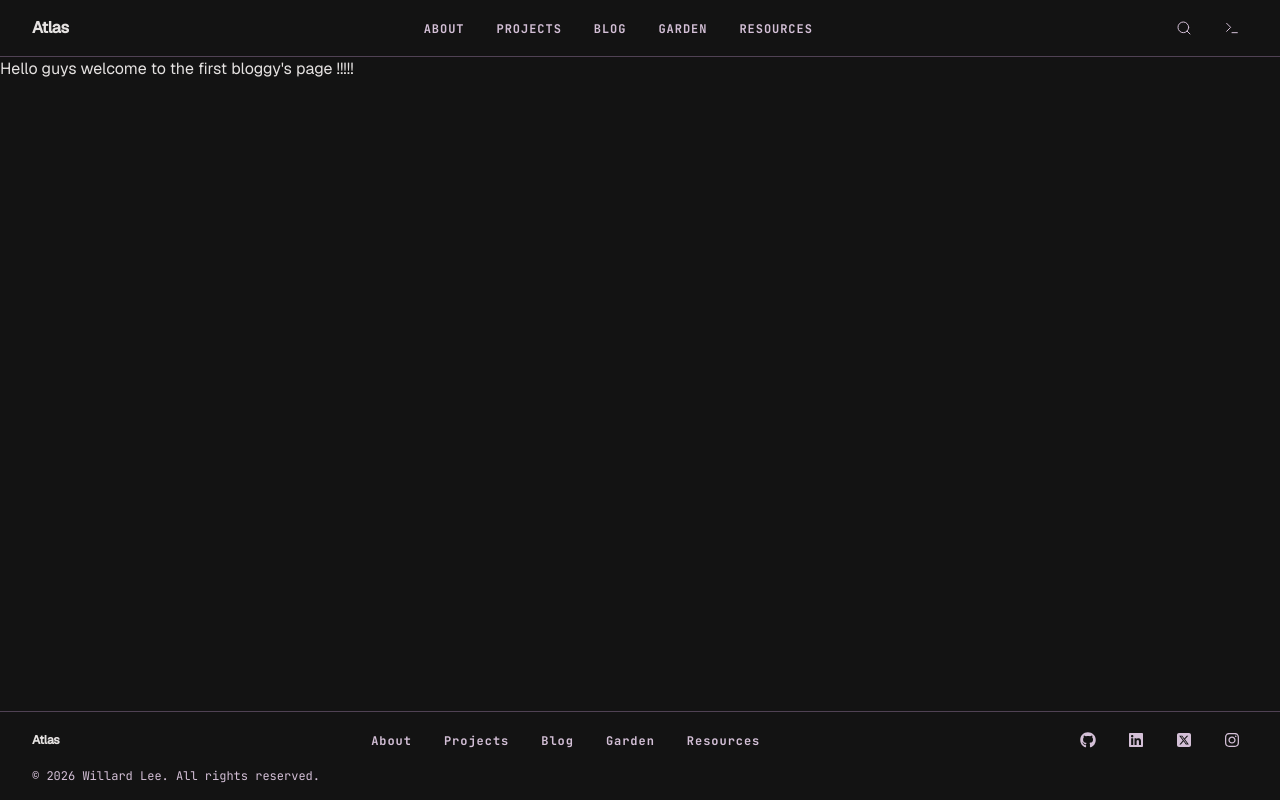
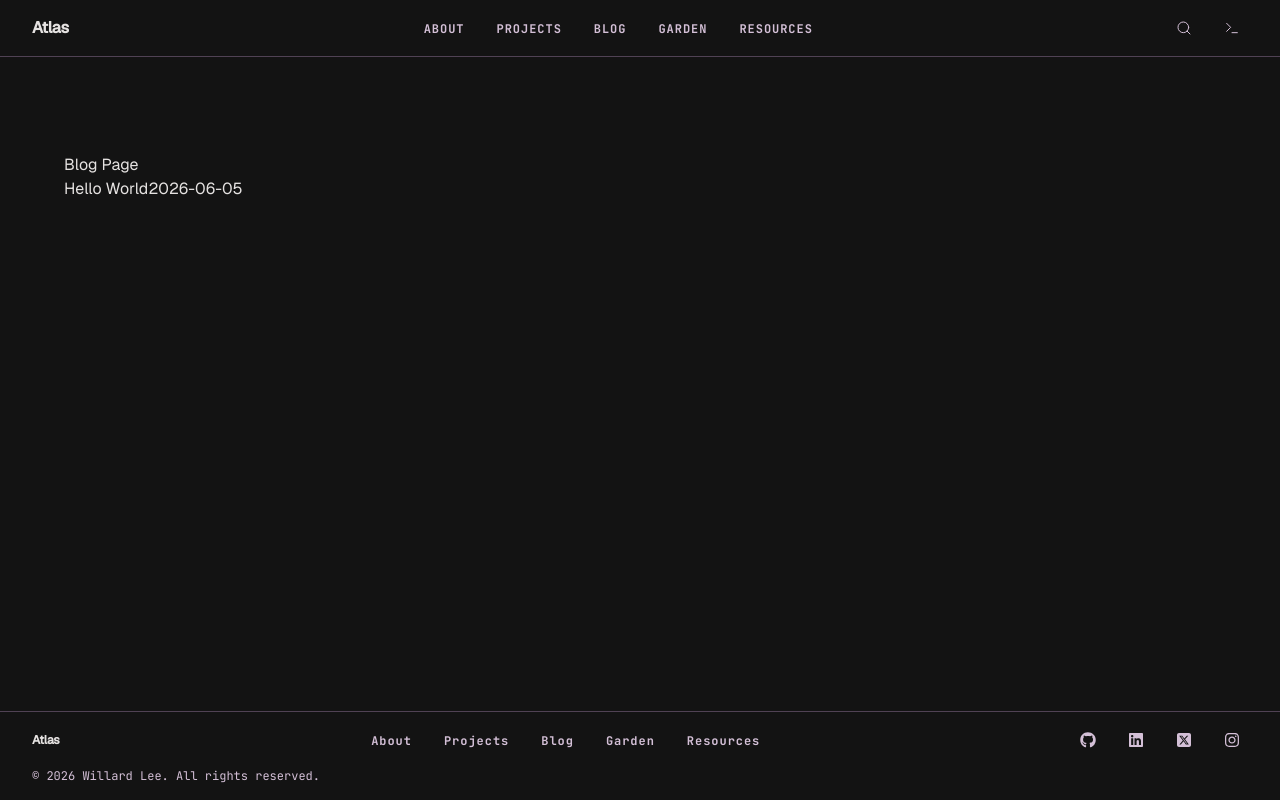
Before and after one commit to Willard-Lee/atlas, a Next.js app: page /blog in a window 1280 px wide. Built offline with nearby package versions, Linux system fonts and the light colour scheme.

Commit message:
feat: implement blog content system with file-based MDX parsing and dynamic routing

```diff
--- /dev/null
+++ b/app/blog/[slug]/page.tsx
@@ -0,0 +1,26 @@
+import { getEntry, getEntries} from "@/lib/content";
+import type { PostFrontmatter } from "@/lib/types";
+import { renderMDX } from "@/lib/mdx";
+import { notFound} from "next/navigation";
+
+export async function generateStaticParams() { /* this fucntion tells Next.js which slugs to pre-render at build time. */
+    return getEntries<PostFrontmatter>("post").map((post) => ({
+        slug: post.slug,
+    }))
+}
+
+export default async function BlogPostPage({ params}: {params: Promise<{slug: string}>}) {
+    const { slug } = await params;
+    const post = getEntry<PostFrontmatter>("post", slug);
+    if(!post) notFound(); /* Throws a 404 page if the slug doesn't exist */
+
+    const content = await renderMDX(post.raw);
+
+    return (
+        <main className = "px-16 py-24 max-w-2xl">
+            <h1>{post.frontmatter.title}</h1>
+            <p>{post.frontmatter.date}</p>
+            <article>{content}</article>
+        </main>
+    );
+}
--- a/app/blog/page.tsx
+++ b/app/blog/page.tsx
@@ -1,7 +1,25 @@
-export default function BlogPage(){
+import {getEntries} from "@/lib/content";
+import type { PostFrontmatter } from "@/lib/types";
+import Link from "next/link";
+
+
+export default async function BlogPage() {
+    const posts = getEntries<PostFrontmatter>("post");
     return (
-        <main>
-            <p> Hello guys welcome to the first bloggy&apos;s page !!!!!</p>
+        <main className = "px-16 py-24">
+            <h1> Blog Page </h1>
+                <ul>
+                    {posts.map((post) => (
+                    <li key = {post.slug}>
+                        <Link href = {post.url}>
+                            {post.frontmatter.title}
+                        </Link>
+                        <span>
+                            {post.frontmatter.date}
+                        </span>
+                    </li>
+                    ))}
+                </ul>
         </main>
     )
 }
--- /dev/null
+++ b/content/blog/hello-world.mdx
@@ -0,0 +1,8 @@
+---
+title: "Hello World"
+date: "2026-06-05"
+tags: ["misc"]
+draft: false
+---
+
+This is my first post. The content pipeline is working.
--- a/lib/content.ts
+++ b/lib/content.ts
@@ -26,7 +26,7 @@ function walk(dir: string): string[]{
     });
 }
 
-export function getEntries<F = any> (type: ContentType): Entry<F>[] {
+export function getEntries<F = Record<string, unknown>> (type: ContentType): Entry<F>[] {
     const base = path.join(ROOT, DIR[type]);
     return walk(base).map((file) => {
         const { data, content} = matter(fs.readFileSync(file, "utf-8"));
@@ -35,8 +35,8 @@ export function getEntries<F = any> (type: ContentType): Entry<F>[] {
         const fm = {...data, tags: (data.tags ?? []).map((t: string) => t.toLowerCase())} as F;
         return {
             type, slug, url, frontmatter: fm, raw: content } as Entry<F>;
-    }).filter((e) => process.env.NODE_ENV === "development" || !(e.frontmatter as any).draft).sort((a, b) => (b.frontmatter as any).date.localeCompare((a.frontmatter as any).date));
+    }).filter((e) => process.env.NODE_ENV === "development" || !(e.frontmatter as Record<string, unknown>).draft).sort((a, b) => ((b.frontmatter as Record<string, unknown>).date as string).localeCompare((a.frontmatter as Record<string, unknown>).date as string));
 }
 
-export const getEntry = <F = any>(type: ContentType, slug: string) =>
+export const getEntry = <F = Record<string, unknown>>(type: ContentType, slug: string) =>
     getEntries<F>(type).find((e) => e.slug === slug);
--- a/lib/types.ts
+++ b/lib/types.ts
@@ -1,4 +1,4 @@
-export type ContentType = "project" | "post" | "note" | "resources";
+export type ContentType = "project" | "post" | "note" | "resource";
 
 export interface BaseFrontmatter {
     title: string;
```
